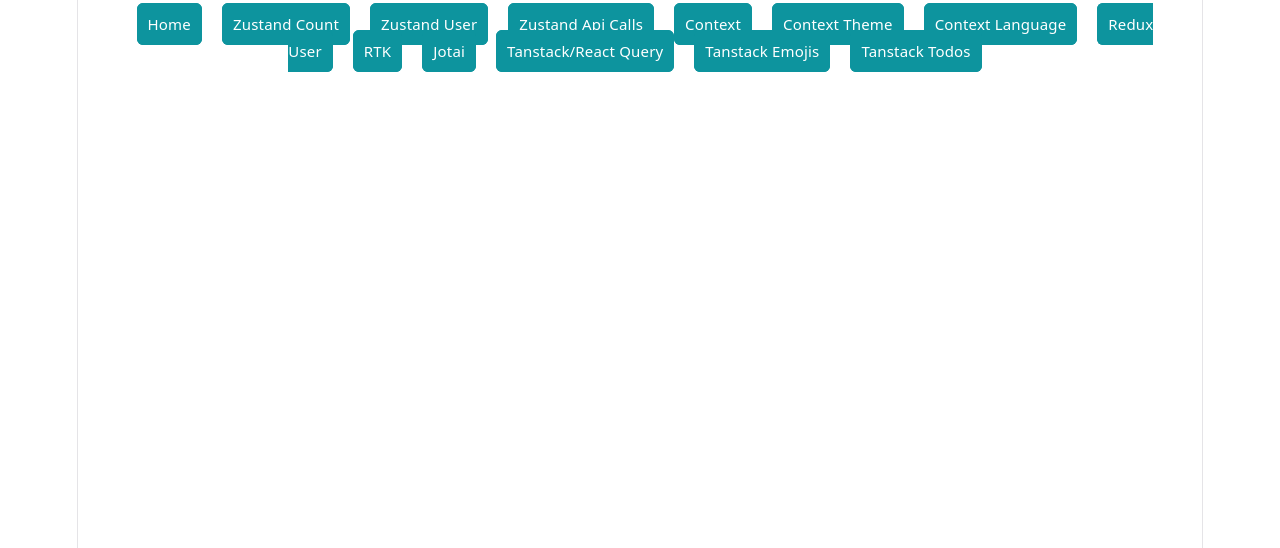
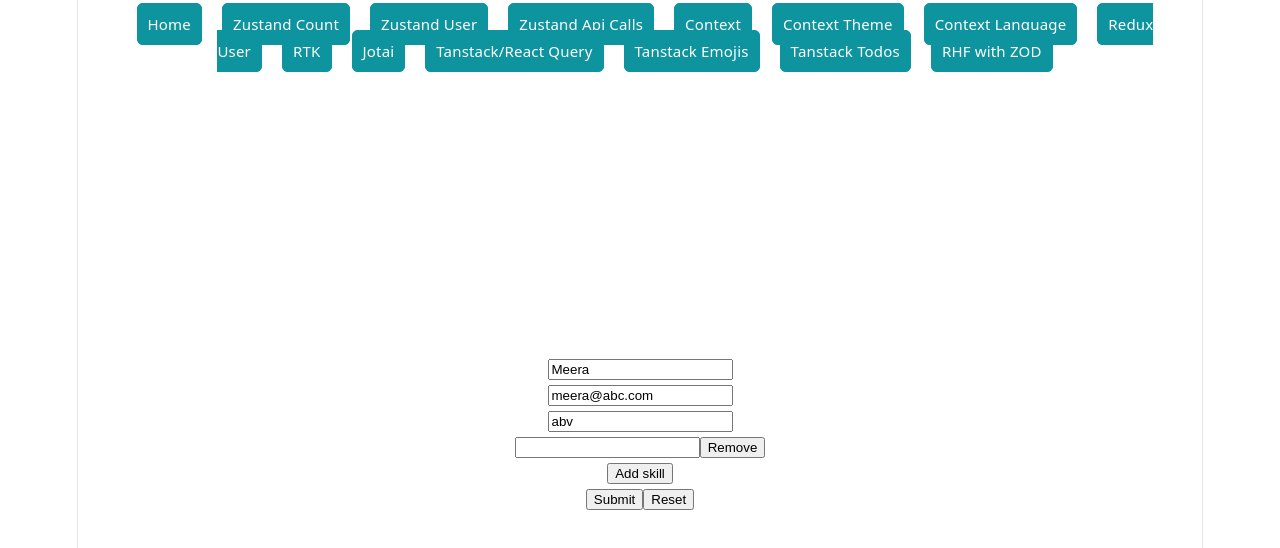
Before and after one commit to KavitaKanwarr/react-ecosystem-playground, a React (Vite) app: page /rhf-zod in a window 1280 px wide. Shown: the top 548 px of the page. Built offline with nearby package versions, Linux system fonts and the light colour scheme.

Commit message:
Integrated React Hook form + Zod

```diff
--- a/package.json
+++ b/package.json
@@ -10,6 +10,7 @@
     "preview": "vite preview"
   },
   "dependencies": {
+    "@hookform/resolvers": "^5.4.0",
     "@reduxjs/toolkit": "^2.12.0",
     "@tanstack/react-query": "^5.101.0",
     "@tanstack/react-query-devtools": "^5.101.0",
@@ -17,11 +18,13 @@
     "jotai": "^2.20.0",
     "react": "^19.2.6",
     "react-dom": "^19.2.6",
+    "react-hook-form": "^7.79.0",
     "react-redux": "^9.3.0",
     "react-router": "^7.16.0",
     "react-router-dom": "^7.16.0",
     "redux": "^5.0.1",
     "redux-thunk": "^3.1.0",
+    "zod": "^4.4.3",
     "zustand": "^5.0.14"
   },
   "devDependencies": {
--- a/src/App.tsx
+++ b/src/App.tsx
@@ -13,6 +13,7 @@ import MainJotai from "./pages/jotai/MainJotai";
 import MainTanstack from "./pages/tanstack/MainTanstack";
 import EmojisTanstack from "./pages/tanstack/EmojisTanstack";
 import TanstackTodo from "./pages/tanstack/TanstackTodo";
+import MainReactHookForm from "./pages/reactHookFormWithZod/MainReactHookForm";
 
 function App() {
   return (
@@ -32,6 +33,7 @@ function App() {
           <Link to="/tanstack">Tanstack/React Query</Link>
           <Link to="/tanstack/emojis">Tanstack Emojis</Link>
           <Link to="/tanstack/todos">Tanstack Todos</Link>
+          <Link to="/rhf-zod">RHF with ZOD</Link>
         </nav>
       </div>
 
@@ -55,6 +57,7 @@ function App() {
           <Route path="emojis" element={<EmojisTanstack />} />
           <Route path="todos" element={<TanstackTodo />} />
         </Route>
+        <Route path="rhf-zod" element={<MainReactHookForm />} />
       </Routes>
     </BrowserRouter>
   );
--- /dev/null
+++ b/src/pages/reactHookFormWithZod/MainReactHookForm.tsx
@@ -0,0 +1,119 @@
+// INSTALL
+// 1. RHF - npm i react-hook-form
+// 2. ZOD - npm i zod @hookform/resolvers
+
+// React hook form solves this problem where in forms we needed to have state for each input and their handlers which were causing lots or state, lots of re-renders and bolierplate. React hook form uses uncontrolled components and refs internally to solve them which also makes it faster bcz no re-rendering on every key stroke.
+// Advantages:
+// 1. Better performance
+// 2. Less re-rendering
+// 3. Less code
+
+// Why use Zod?
+// - Centralized validation
+// - Better TypeScript support
+// - Reusable schemas
+
+// register and controller -> Use register for native inputs while controller for third party element like MUI select
+
+// watch() vs getValues() - watch is reactive and update on typing while getvalues() takes snapshot it shows current values only
+
+import { useFieldArray, useForm } from "react-hook-form";
+import { z } from "zod";
+import { zodResolver } from "@hookform/resolvers/zod";
+
+const formSchema = z.object({
+  name: z.string().min(3, "Too small Name"),
+  email: z.email("Provide a valid Email address"),
+  password: z.string().min(6),
+  skills: z.array(
+    z.object({
+      value: z.string().min(1, "Skill is required"),
+    }),
+  ),
+});
+
+type FormData = z.infer<typeof formSchema>;
+
+const MainReactHookForm = () => {
+  const {
+    register,
+    handleSubmit,
+    formState,
+    getValues,
+    watch,
+    reset,
+    control,
+  } = useForm<FormData>({
+    resolver: zodResolver(formSchema),
+    mode: "onChange", // if not added then errors will trigger on submit by default
+    defaultValues: {
+      name: "Meera",
+      email: "meera@abc.com",
+      password: "abv",
+      skills: [{ value: "" }],
+    },
+  });
+  console.log("🚀 ~ MainReactHookForm ~ values:", getValues());
+  const name = watch("name");
+  console.log("🚀 ~ MainReactHookForm ~ name:", name);
+  const { fields, append, remove } = useFieldArray({
+    control,
+    name: "skills",
+  });
+
+  const onSubmit = async (data: FormData) => {
+    await new Promise((resolve) => setTimeout(() => resolve("done"), 2000));
+    console.log(data);
+  };
+
+  const handleReset = () => {
+    reset();
+  };
+
+  return (
+    <div className="container">
+      <form onSubmit={handleSubmit(onSubmit)}>
+        {/* without zod, errors are messy objects */}
+        {/* <input {...register("name", {
+        required: "Name is required",
+        minLength: {
+          value: 3,
+          message: "should contain atleast three characters"
+        }
+      })} /> */}
+        <div>
+          <input {...register("name")} />
+          {formState?.errors?.name?.message}
+        </div>
+        <div>
+          <input {...register("email")} />
+          {formState?.errors?.email?.message}
+        </div>
+        <div>
+          <input {...register("password")} />
+          {formState?.errors?.password?.message}
+        </div>
+        <div>
+          {fields.map((field, index) => (
+            <div key={field.id}>
+              <input {...register(`skills.${index}.value`)} />
+              {formState?.errors?.skills?.[index]?.value?.message}
+              <button type="button" onClick={() => remove(index)}>
+                Remove
+              </button>
+            </div>
+          ))}
+          <button type="button" onClick={() => append({ value: "" })}>
+            Add skill
+          </button>
+        </div>
+        <button type="submit" disabled={formState.isSubmitting}>
+          Submit
+        </button>
+        <button onClick={handleReset}>Reset</button>
+      </form>
+    </div>
+  );
+};
+
+export default MainReactHookForm;
```
Also changed, not shown: 1 other file (tests, documents, lock files or other folders).
